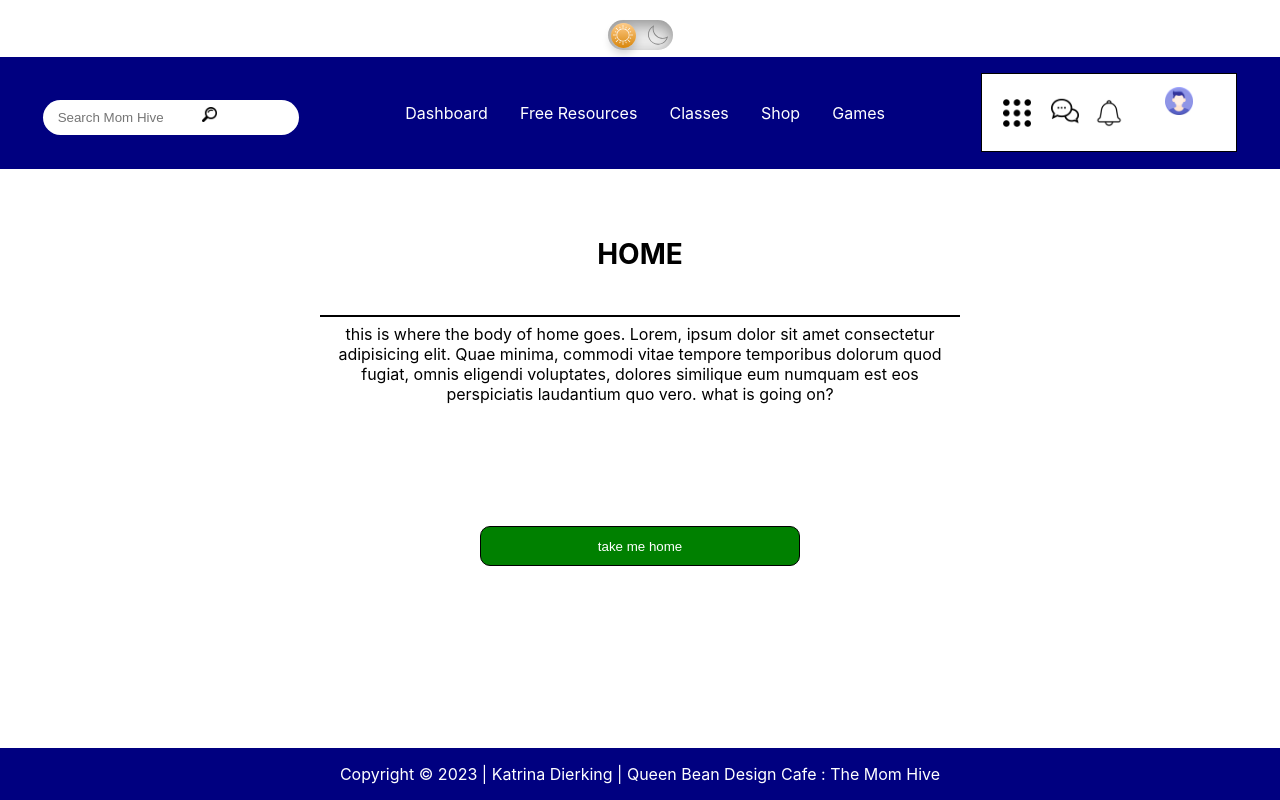
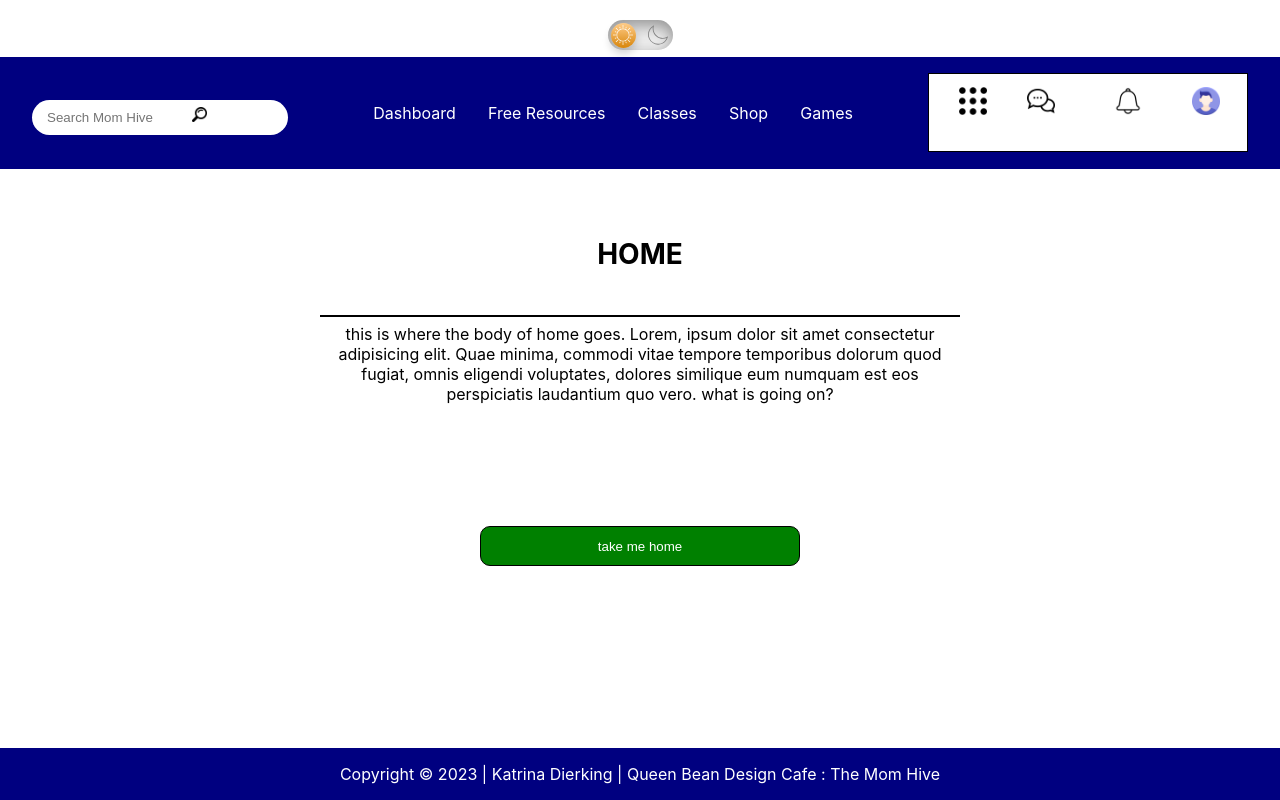
Before and after one commit to Katrina-Dierking/hs-mom-hive, a React (Create React App) app: page / in a window 1280 px wide. Built offline with nearby package versions, Linux system fonts and the light colour scheme.

Commit message:
dashboard styling

```diff
--- a/src/components/nav/Nav.js
+++ b/src/components/nav/Nav.js
@@ -31,16 +31,26 @@ function Nav() {
       </div>
 
       <div className="rightTop">
-        <img src={menu} className="icons" alt="menu" />
+        <Link to="/menu">
+          <img src={menu} className="icons" alt="menu" />
+          <Link to="/menu" className='title'>Menu</Link>
+        </Link>
+
         <Link to="/messenger">
           <img src={messenger} className="icons" alt="messenger" />
+          <Link to='/messenger' className='title'>Messenger</Link>
+        </Link>
 
+        <Link to="/notifications">
+          <img src={notifications} className="icons" alt="notifications" />
+          <Link to ="notifications" className='title'>Notifications</Link>
         </Link>
-        <img src={notifications} className="icons" alt="notifications" />
+
         <Link to="/profile">
           <img src={account} className="icons" alt="profile" />
           <Link to="/profile" className="title">Profile</Link>
         </Link>
+
       </div>
     </section>
   );
--- a/src/components/nav/nav.scss
+++ b/src/components/nav/nav.scss
@@ -31,7 +31,7 @@
         width: 40%;
     }
     .rightTop {
-        width: 20%;
+        width: 25%;
         background-color: white;
         padding: 1%;
     }
```
